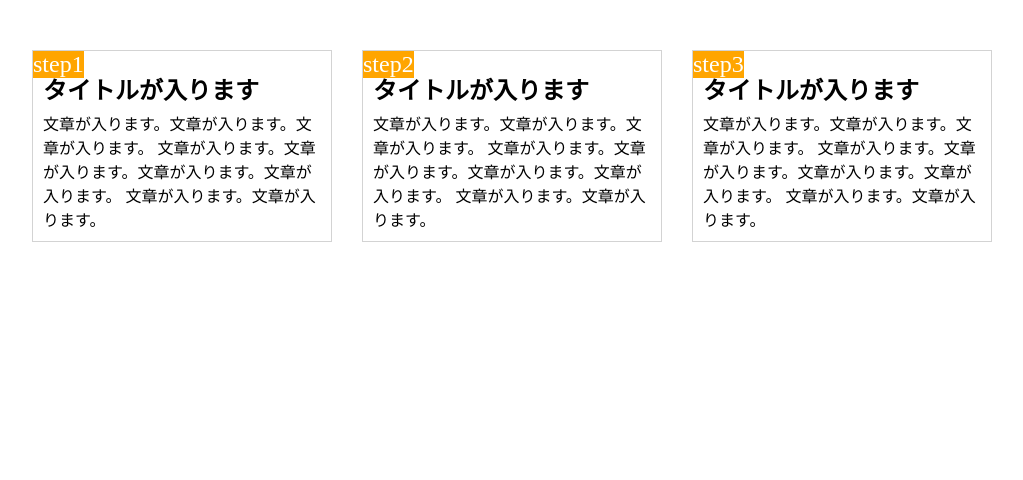
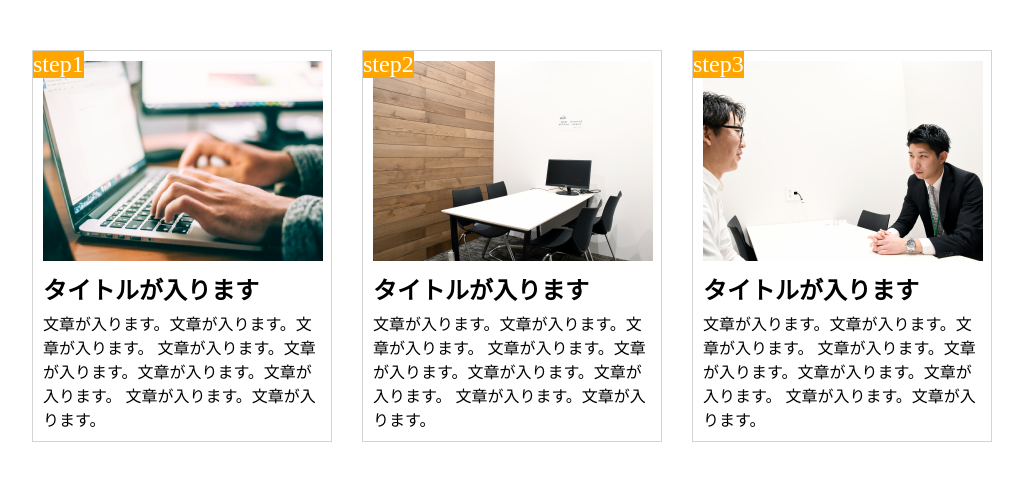
Before and after one commit to KUGA16/HTML-CSS, a plain HTML site: page 9章演習問題/9.html in a window 1280 px wide. Shown: the whole page, without its empty margins (128-1151 px from the left). Drawn offline with Linux system fonts and the light colour scheme.

Commit message:
[Finish] 1-10 task

```diff
--- a/9章演習問題/9.css
+++ b/9章演習問題/9.css
@@ -32,18 +32,21 @@
 }
 .image {
 	width: 280px;
+	height: 200px;
 	background-image: url(img/flow01.png);
 	background-size: cover;
 	background-position: bottom;
 }
 .image2 {
 	width: 280px;
+	height: 200px;
 	background-image: url(img/flow02.png);
 	background-size: cover;
 	background-position: bottom;
 }
 .image3 {
 	width: 280px;
+	height: 200px;
 	background-image: url(img/flow03.png);
 	background-size: cover;
 	background-position: bottom;
--- a/9章演習問題/9.html
+++ b/9章演習問題/9.html
@@ -10,8 +10,8 @@
 <body>
 	<div class="box">
 		<section class="item">
+			<h1 class="step">step1</h1>
 			<div class="image"></div>
-			<h1 class="step">step1</h1>
 			<h2 class="text">タイトルが入ります</h2>
 			<p class="text-date">文章が入ります。文章が入ります。文章が入ります。
 				文章が入ります。文章が入ります。文章が入ります。文章が入ります。
```
